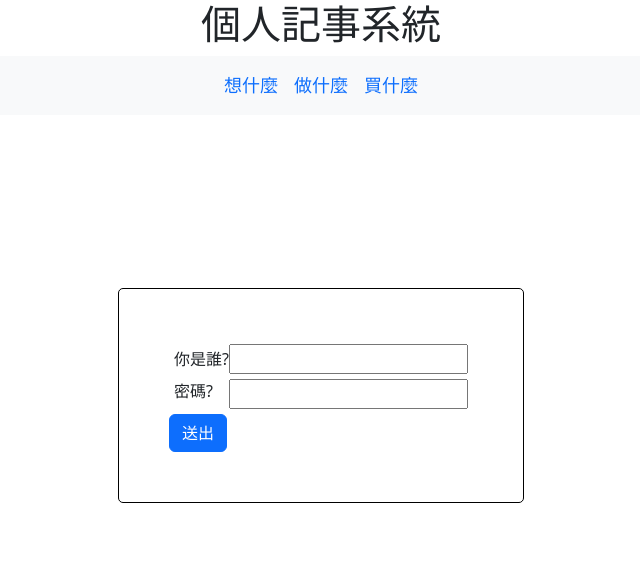
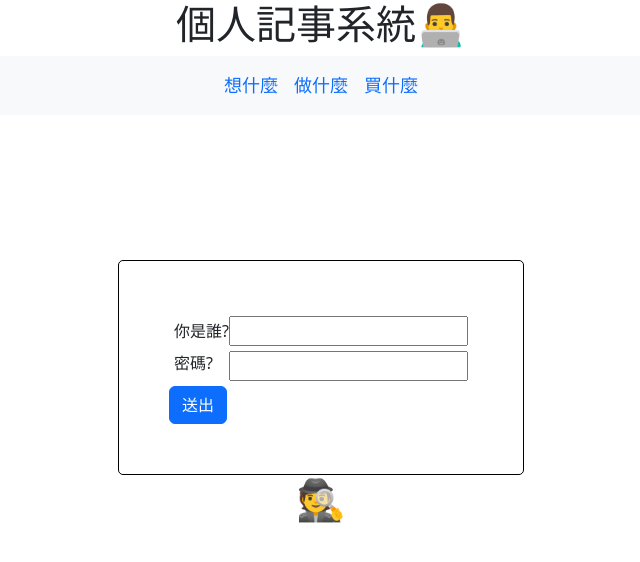
Before and after one commit to DavidEng2021/PersonalMemo, a React (Create React App) app: page / in a window 1280 px wide. Shown: the top 562 px of the page, without its empty margins (319-959 px from the left). Built offline with nearby package versions, Linux system fonts and the light colour scheme; the HTML template or start-up script is replaced by a standard one.

Commit message:
authpage

```diff
--- a/src/App.js
+++ b/src/App.js
@@ -15,7 +15,7 @@ function App() {
   return (
     <>
       <header className="title">
-        <h1>個人記事系統</h1>
+        <h1>個人記事系統👨‍💻</h1>
       </header>
       <nav className="navbar navbar-center navbar-expand-lg navbar-light bg-light">
         <ul className="navbar-nav">
--- a/src/pages/AuthPage.css
+++ b/src/pages/AuthPage.css
@@ -4,6 +4,7 @@
     display: flex;
     align-items: center;
     justify-content: center;
+    flex-direction: column;
 }
 .auth-container__form{
     border: 1px black solid;
--- a/src/pages/AuthPage.jsx
+++ b/src/pages/AuthPage.jsx
@@ -1,20 +1,32 @@
 import React from 'react'
 import './AuthPage.css'
-import { useState, useEffect, useRef } from 'react'
+import { useState, useEffect } from 'react'
 import { useNavigate } from 'react-router-dom';
+import axios, * as others from 'axios';
 
 const AuthPage = ({token, setToken}) => {
 
+    const [login, setLogin] = useState('')
     const navigate = useNavigate()
     const [userData, setUserData] = useState({
         user:'',
-        passward:''
+        password:''
     });
 
     const handleSubmit = async (e) =>{
         e.preventDefault()
-        //pass userData to server and checking exist from DB, then DB will sent JWT token back.
-        setToken(true)
+        axios.post('http://localhost:3001/login',
+        {
+            user: userData.user,
+            password: userData.password
+        }).then((res)=>{
+            if(res.data.message){
+                setLogin(res.data.message);
+            } else {
+                setLogin(`歡迎${res.data[0].user}!`);
+                setToken(true);
+            }
+        })
     }
 
     useEffect(()=>{
@@ -34,10 +46,11 @@ const AuthPage = ({token, setToken}) => {
             <div className='input-2'>
                 <label >密碼?</label>
                 <input type="password"
-                onChange={(e)=>{ setUserData({...userData, passward:e.target.value})} }/>
+                onChange={(e)=>{ setUserData({...userData, password:e.target.value})} }/>
             </div>
             <button className='btn btn-primary'>送出</button>
         </form>
+        <h1>🕵{login}</h1>
     </div>
   )
 }
```
